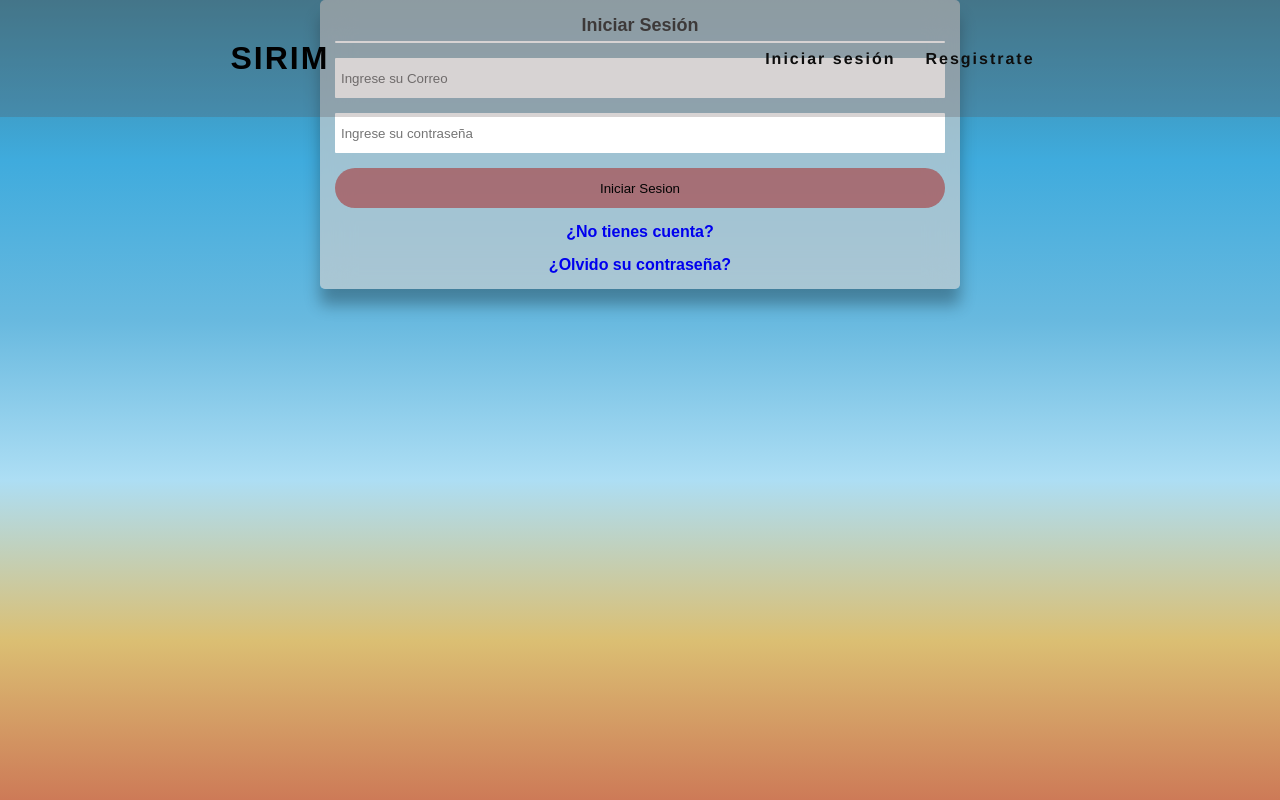
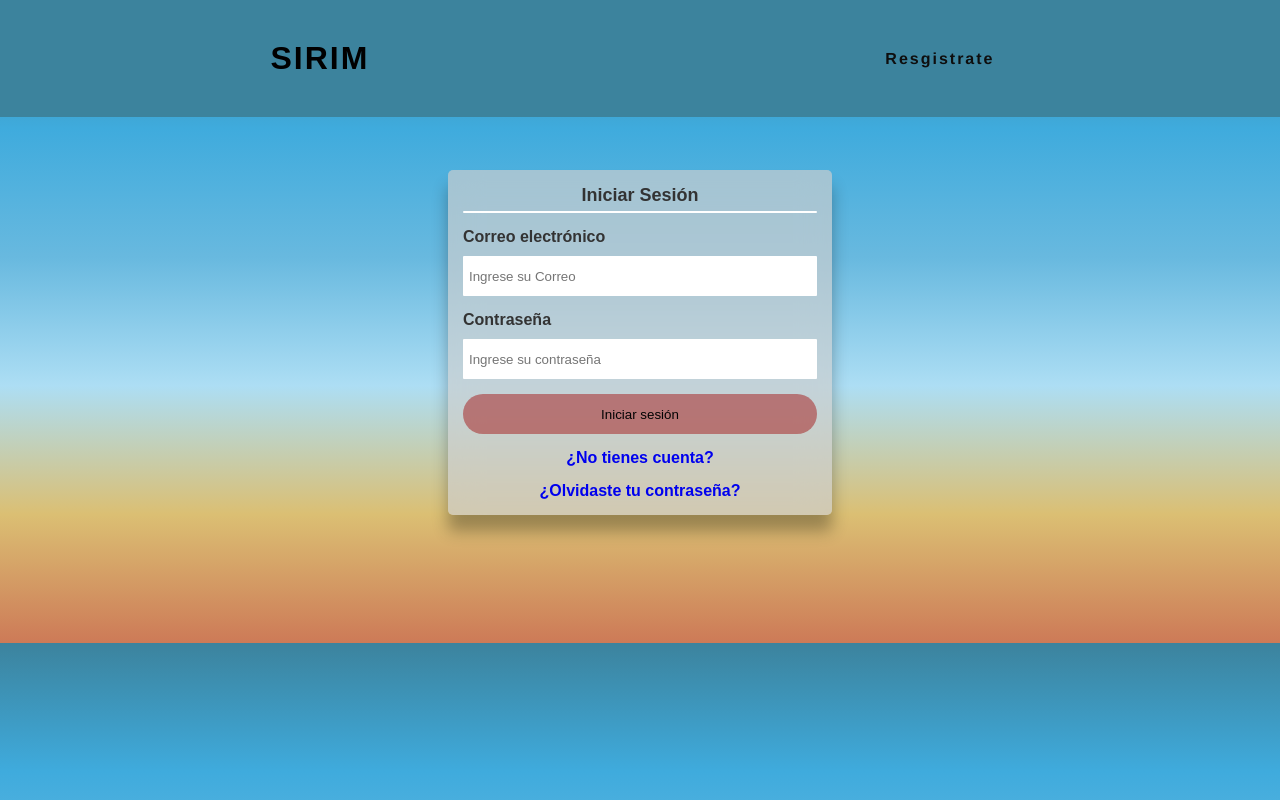
Before and after one commit to GaleanoJulian/Sirim, a PHP site: page /login.php in a window 1280 px wide. Run offline with PHP 8.4, Linux system fonts and the light colour scheme; a stand-in replaces the project's code that opens the database connection.

Commit message:
Arreglo de login

```diff
--- a/css/estyle2.css
+++ b/css/estyle2.css
@@ -281,6 +281,14 @@
 	width: 50%;
   }
 
+  /* Estilo para el ancho del formulario de inicio de sesión */
+
+  form.inicio-form{
+	width: 30%;
+	margin-left: auto;
+	margin-right: auto;
+  }
+
 /* Fin  fomularios  */
 
 
--- a/login.php
+++ b/login.php
@@ -6,36 +6,49 @@
     <meta name="viewport" content="width=device-width, user-scalable=no initial-scale=1.0, maximum-scale=1.0, minimum-scale=1.0">
     <link rel="stylesheet" href="https://cdnjs.cloudflare.com/ajax/libs/font-awesome/6.4.0/css/all.min.css" integrity="sha512-iecdLmaskl7CVkqkXNQ/ZH/XLlvWZOJyj7Yy7tcenmpD1ypASozpmT/E0iPtmFIB46ZmdtAc9eNBvH0H/ZpiBw==" crossorigin="anonymous" referrerpolicy="no-referrer" />
     <link rel="stylesheet" href="./css/estyle2.css">    <title>Iniciar Sesion</title>
+    <script src="./js/regist_validar_campos.js"></script> <!-- Script para poner un spam bajo los campos, indicando que son obligatorios -->
+    <script src="./js/espacioblanco.js"></script>
 </head>
 <body >
-    <div class="container">
-    <section class="zona1">
-        <header>
+
+    <header class="fixed-nav">
             <a href="index.php" class="logo">SIRIM</a>
         <nav>
             <ul>
-                    <li><a href="login.php">Iniciar sesión</a></li>
                 <li><a href="registro.php">Resgistrate</a></li>
         </nav>
     </header>
-        <section>
-            <script type="text/javascript">
-                window.addEventListener("scroll", function(){
-                    var header = document.querySelector("header");
-                    header.classList.toggle("abajo",window.scrollY>0);
-                })
-            </script>
 
-        <form action="">
+    <main>
+    <form method="post" class="inicio-form">
+
         <h1>Iniciar Sesión</h1>
-        <input type="email" placeholder="Ingrese su Correo" maxlength="45">
-        <input type="password" placeholder="Ingrese su contraseña" maxlength="10" minlength="5">
-        <button href="./inicio-sesion/sesion.php">Iniciar Sesion</button> <!--Para corregir: Por ahora no funcionará tal cual, solo mientras configuro para validación de información-->
+
+            <div class="input-box">
+                <label>Correo electrónico</label>
+                <input type="email" name="email" placeholder="Ingrese su Correo" maxlength="45" required/>
+                <span class="error-message">Este campo es obligatorio</span>
+            </div>
+
+            <div class="input-box">
+                <label>Contraseña</label>
+                <input type="password" name="password" id="password" placeholder="Ingrese su contraseña" maxlength="50" required onkeyup="validarContraseña()" />
+                <span class="error-message">Este campo es obligatorio</span>
+            </div>
+
+
+        <button type="submit" name="login" onclick="validarFormulario()">Iniciar sesión</button>
+
         <p class="link"><a href="registro.php" style="text-decoration: none;">¿No tienes cuenta?</a></p>
-        <p class="link"><a href="restablecer.php" style="text-decoration: none;">¿Olvido su contraseña?</a></p>
+
+        <p class="link"><a href="restablecer.php" style="text-decoration: none;">¿Olvidaste tu contraseña?</a></p>
+
     </form>
-</div>
-<script src="./js/espacioblanco.js"></script>
+    </main>
+
+    <?php
+        include("./conexion-y-logica/conexion_login.php");
+    ?>
 
 </body>
 </html>
```
Lines whose indentation alone changed are shown as unchanged.
